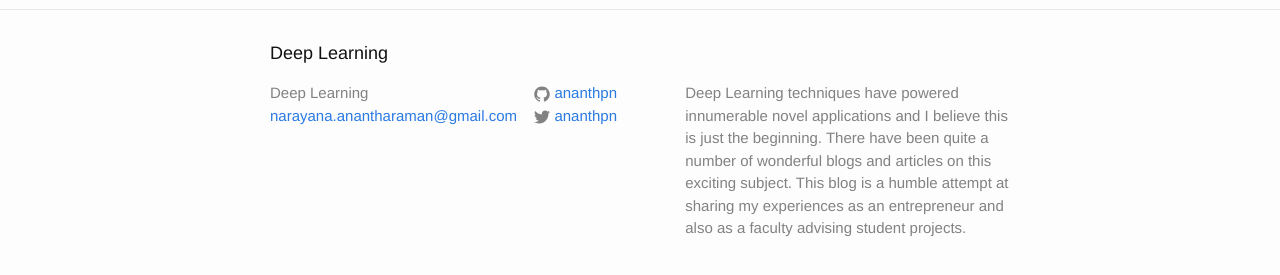
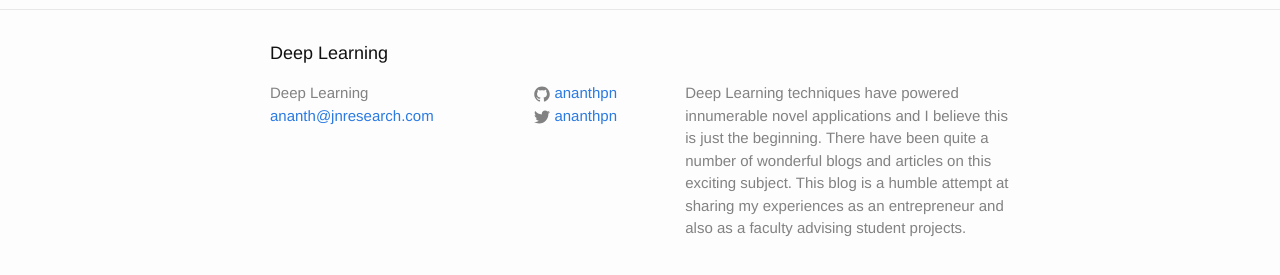
Before and after one commit to ananthpn/ananthpn.github.io, a Jekyll site: the page built from index.html, in a window 1280 px wide. Shown: the part 287-562 px from the top of the page. Built offline with Jekyll 4.4.1, drawn with Linux system fonts in a browser that asks for light colours.

Commit message:
email change

```diff
--- a/_config.yml
+++ b/_config.yml
@@ -7,7 +7,7 @@
 
 # Site settings
 title: Deep Learning
-email: narayana.anantharaman@gmail.com
+email: ananth@jnresearch.com
 description: > # this means to ignore newlines until "baseurl:"
   Deep Learning techniques have powered innumerable novel applications and I believe this is just the beginning. There have been quite a number of wonderful blogs and articles on this exciting subject. This blog is a humble attempt at sharing my experiences as an entrepreneur and also as a faculty advising student projects.
 baseurl: "" # the subpath of your site, e.g. /blog
```
